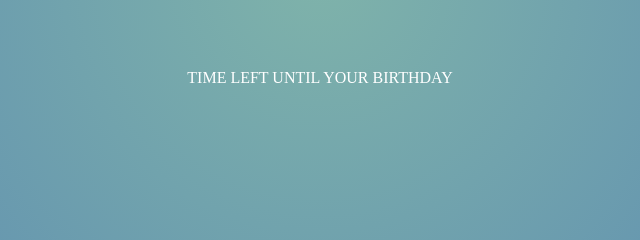
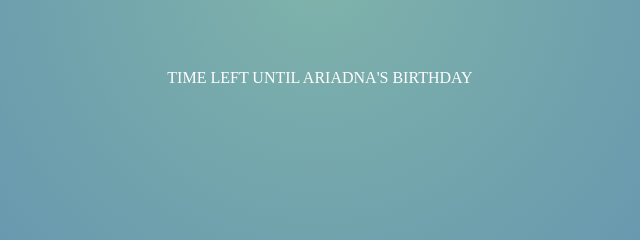
Before and after one commit to AriLan-sys/dream, a plain HTML site: page index.html in a window 1280 px wide. Shown: the part 426-666 px from the top of the page, 320-960 px from the left. Drawn offline with Linux system fonts and the light colour scheme.

Commit message:
Update index.html

```diff
--- a/index.html
+++ b/index.html
@@ -5,7 +5,7 @@
     <meta charset="UTF-8">
     <meta http-equiv="X-UA-Compatible" content="IE=edge">
     <meta name="viewport" content="width=device-width, initial-scale=1.0">
-    <title>My dreams</title>
+    <title>My bd</title>
     <link rel="shortcut icon" href="images/image.png" type="image/x-icon">
     <link rel="stylesheet" href="styles/reset.css">
     <link rel="stylesheet" href="styles/style.css">
@@ -32,7 +32,7 @@
 
         </div>
         <div class="tamer">
-            <p class="aa1">TIME LEFT UNTIL YOUR BIRTHDAY</p>
+            <p class="aa1">TIME LEFT UNTIL ARIADNA'S BIRTHDAY</p>
         </div>
         <div class="r">
 
```
